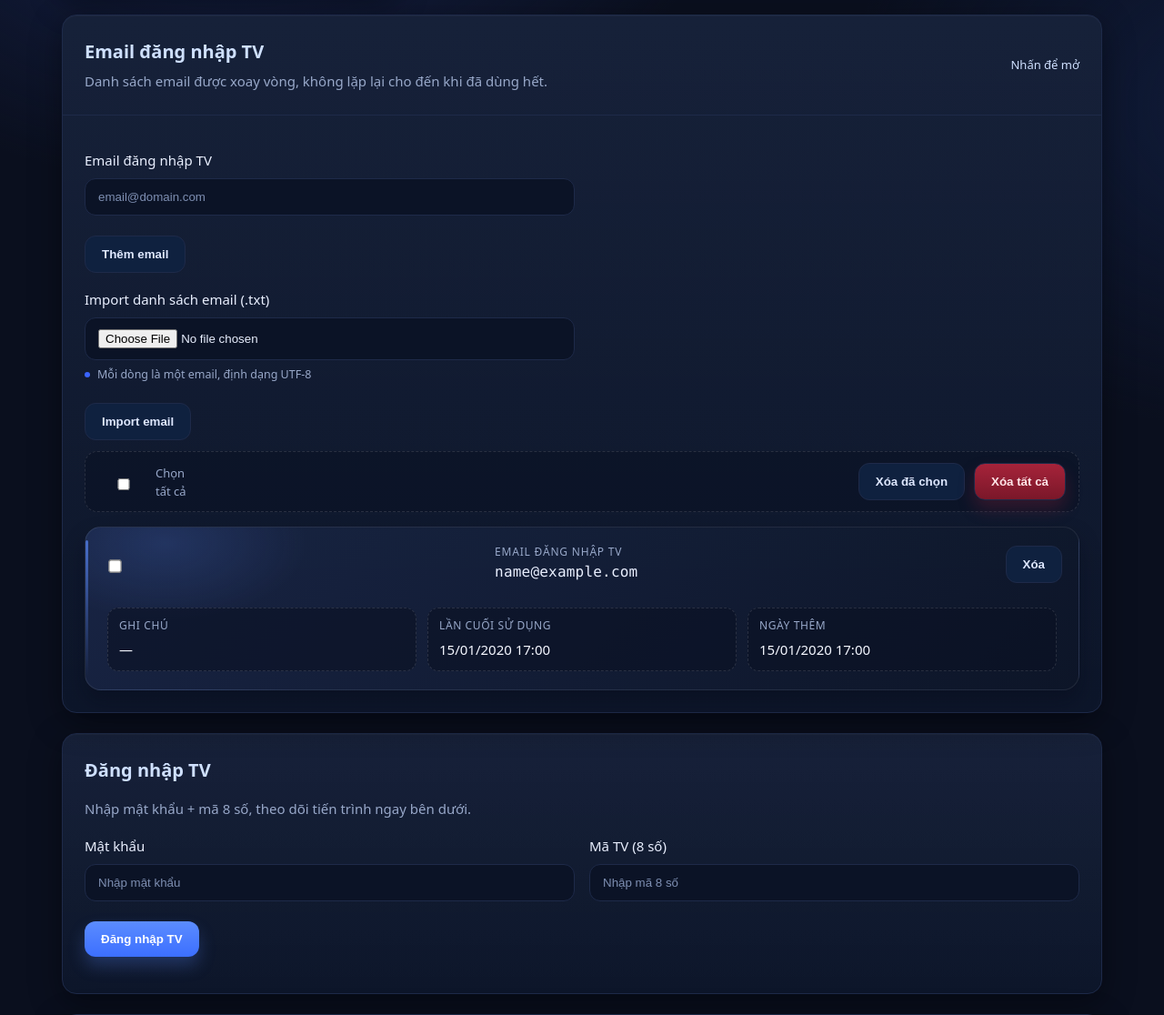
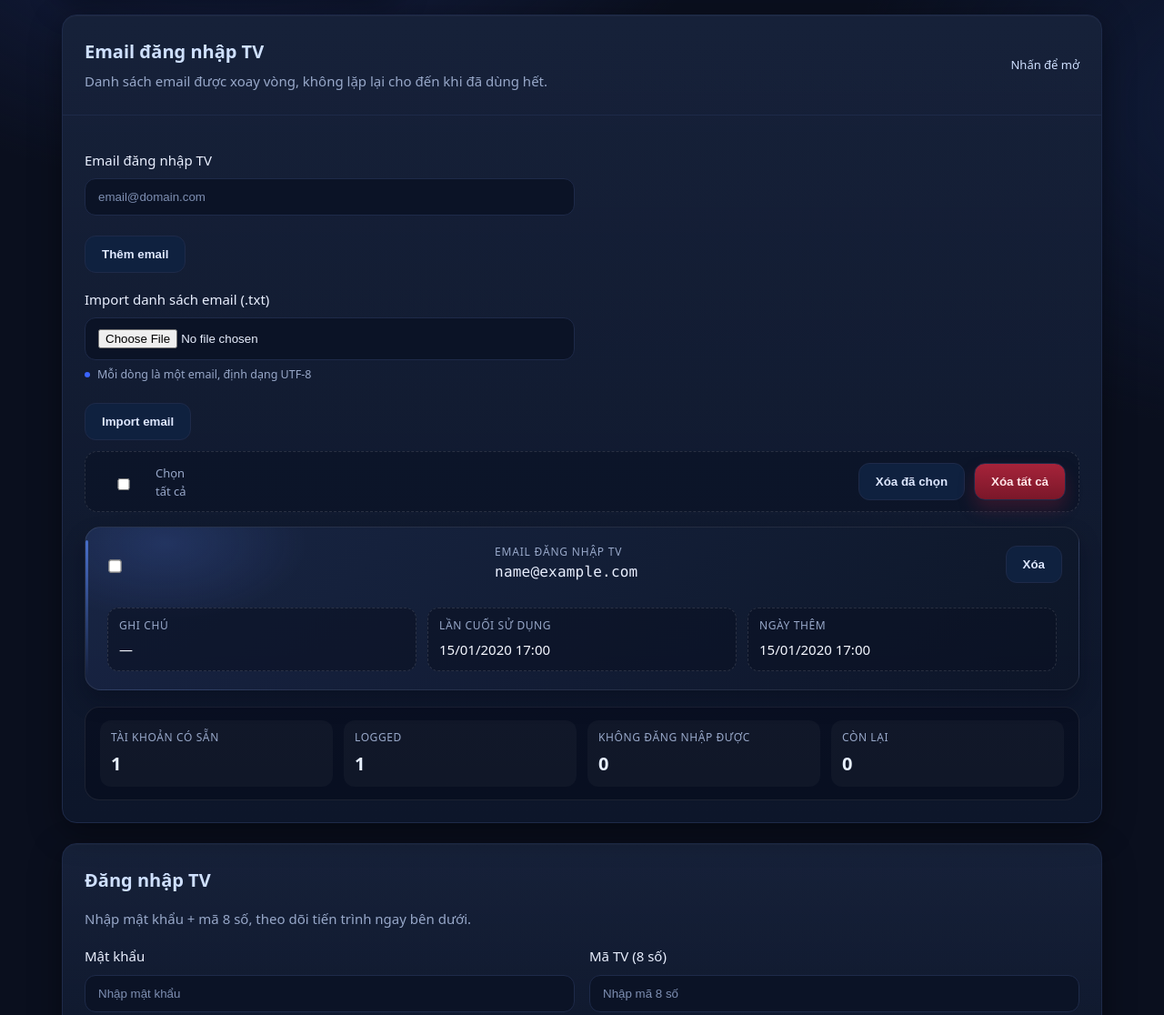
Before and after one commit to tuanminhh03/Get_code_and_family_netflix, a Flask app: page /admin in a window 1280 px wide, after a click that opens the changed part. Shown: the part 1365-2481 px from the top of the page at 91% size. Run offline with Flask 3, Linux system fonts and the light colour scheme; the visitor is signed in with stand-in values (Sample User, id 1); tables that the repository leaves empty hold one stand-in row (values such as "Sample post").

Commit message:
Fix TV login password check and add email stats

```diff
--- a/app.py
+++ b/app.py
@@ -620,6 +620,31 @@ def _list_tv_login_emails():
     ]
 
 
+def _get_tv_login_summary() -> dict:
+    ensure_database()
+    _seed_tv_login_emails()
+    try:
+        rows = (
+            TvLoginEmail.query.filter(TvLoginEmail.email.isnot(None), TvLoginEmail.email != "")
+            .order_by(TvLoginEmail.created_at.asc())
+            .all()
+        )
+    except Exception:
+        return {"total": 0, "logged": 0, "failed": 0, "remaining": 0}
+
+    total = len(rows)
+    logged = sum(1 for row in rows if row.last_used_at)
+    customer_map = _find_customers_by_emails([row.email for row in rows])
+    failed = 0
+    for row in rows:
+        customer = customer_map.get(_normalize_email(row.email))
+        if _is_tv_login_failed_record(row) or _is_tv_login_failed(customer):
+            failed += 1
+
+    remaining = max(total - logged - failed, 0)
+    return {"total": total, "logged": logged, "failed": failed, "remaining": remaining}
+
+
 def _get_tv_login_records(limit: int | None = None, *, exclude_flagged: bool = False):
     ensure_database()
     _seed_tv_login_emails()
@@ -720,6 +745,8 @@ def _login_tv(password: str, code: str, email: str | None = None):
     """Ủy quyền sang module logintv để dùng chung fallback/validation."""
 
     expected_password = str(getattr(config, "TV_PASSWORD", "") or os.getenv("TV_PASSWORD") or "").strip()
+    if not expected_password:
+        return {"success": False, "message": "Chưa cấu hình mật khẩu đăng nhập TV."}
     if expected_password and password != expected_password:
         return {"success": False, "message": "Sai mật khẩu đăng nhập TV."}
 
@@ -980,6 +1007,7 @@ def admin():
 
     next_url = request.full_path.rstrip('?')
     tv_login_emails = _list_tv_login_emails()
+    tv_email_summary = _get_tv_login_summary()
 
     return render_template(
         'admin.html',
@@ -991,6 +1019,7 @@ def admin():
         recent_activities=recent_activities,
         next_url=next_url,
         tv_emails=tv_login_emails,
+        tv_email_summary=tv_email_summary,
     )
 
 
--- a/static/styles.css
+++ b/static/styles.css
@@ -448,6 +448,34 @@ label small::before{
   display:grid;
   gap:16px;
 }
+.tv-email-summary{
+  margin-top:18px;
+  padding:14px 16px;
+  border-radius:16px;
+  border:1px solid rgba(255,255,255,0.08);
+  background:rgba(8,14,30,0.7);
+  display:grid;
+  grid-template-columns: repeat(auto-fit, minmax(160px, 1fr));
+  gap:12px;
+}
+.tv-email-summary-item{
+  display:flex;
+  flex-direction:column;
+  gap:4px;
+  padding:10px 12px;
+  border-radius:12px;
+  background:rgba(255,255,255,0.03);
+}
+.tv-email-summary-label{
+  font-size:12px;
+  text-transform:uppercase;
+  letter-spacing:0.6px;
+  color:var(--muted);
+}
+.tv-email-summary-value{
+  font-size:20px;
+  color:#e8f0ff;
+}
 .tv-email-forms{
   display:grid;
   gap:18px;
--- a/templates/admin.html
+++ b/templates/admin.html
@@ -245,6 +245,24 @@
               <div class="empty-state">Chưa có email nào trong danh sách.</div>
             {% endif %}
           </div>
+          <div class="tv-email-summary">
+            <div class="tv-email-summary-item">
+              <span class="tv-email-summary-label">Tài khoản có sẵn</span>
+              <strong class="tv-email-summary-value">{{ tv_email_summary.total }}</strong>
+            </div>
+            <div class="tv-email-summary-item">
+              <span class="tv-email-summary-label">Logged</span>
+              <strong class="tv-email-summary-value">{{ tv_email_summary.logged }}</strong>
+            </div>
+            <div class="tv-email-summary-item">
+              <span class="tv-email-summary-label">Không đăng nhập được</span>
+              <strong class="tv-email-summary-value">{{ tv_email_summary.failed }}</strong>
+            </div>
+            <div class="tv-email-summary-item">
+              <span class="tv-email-summary-label">Còn lại</span>
+              <strong class="tv-email-summary-value">{{ tv_email_summary.remaining }}</strong>
+            </div>
+          </div>
         </div>
       </details>
     </section>
```
